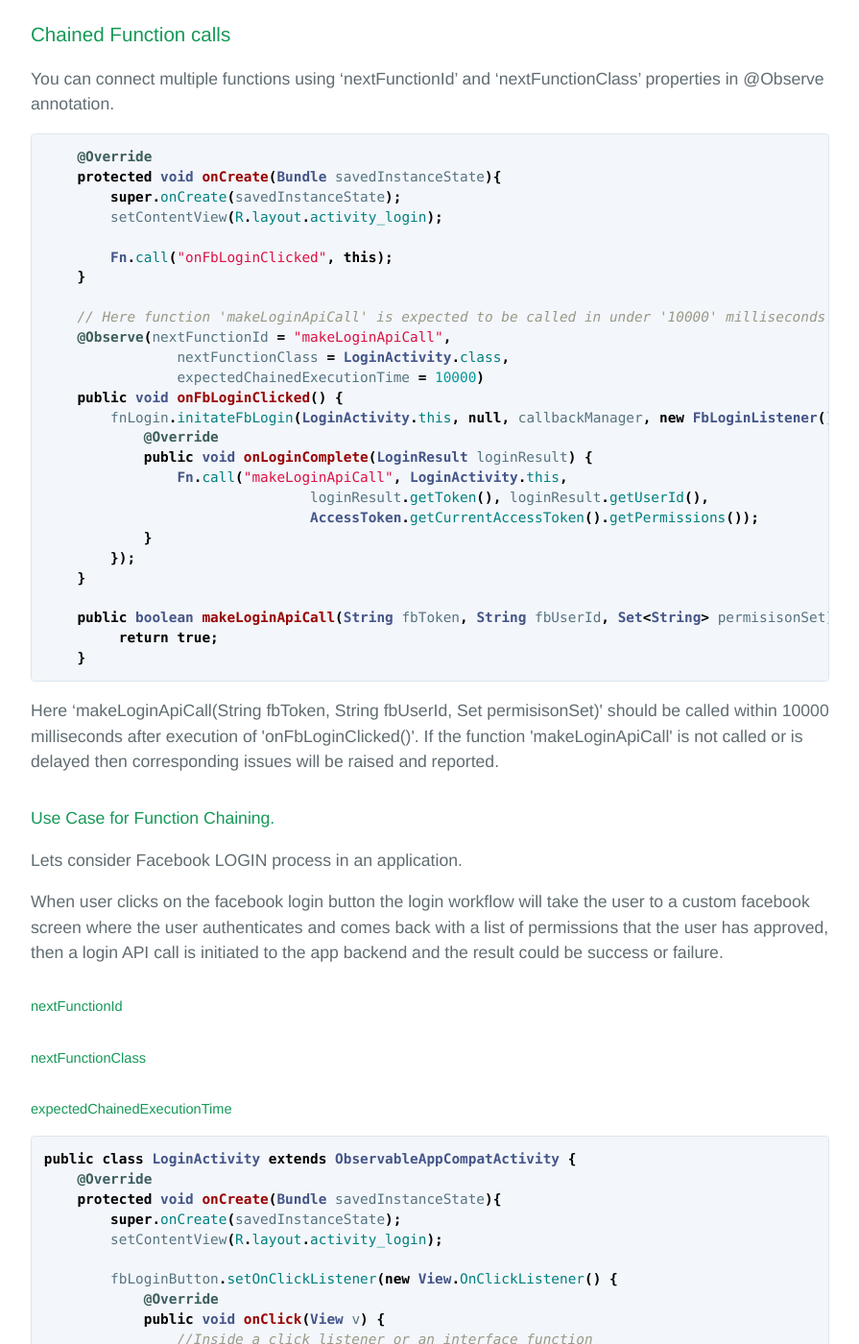
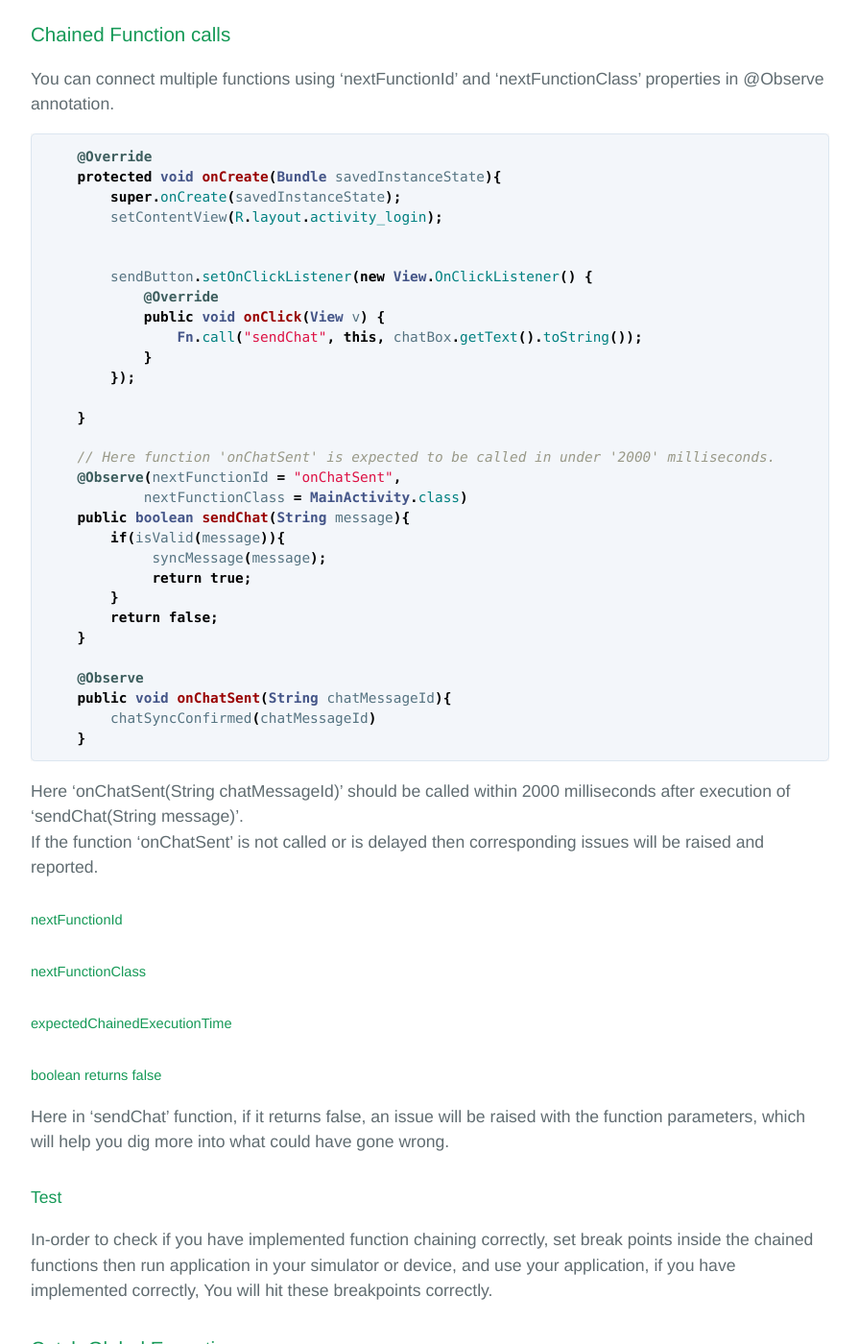
Before and after one commit to finotes/finotes.github.io, a Jekyll site: the page built from _posts/2018-01-19-android-java-docs.md, in a window 1280 px wide and 1400 px high, scrolled down 11368 px. Shown: the whole window at 96% size, without its empty margins (192-1087 px from the left). Built offline with Jekyll 4.4.1, drawn with Linux system fonts in a browser that asks for light colours; some web fonts are replaced; some of the changed text lies outside the part shown.

Commit message:
Update 2018-01-19-android-java-docs.md

````diff
--- a/_posts/2018-01-19-android-java-docs.md
+++ b/_posts/2018-01-19-android-java-docs.md
@@ -465,122 +465,48 @@ public class DBUtils {
 
 ### Chained Function calls
 
-You can connect multiple functions using ‘nextFunctionId’ and 'nextFunctionClass' properties in @Observe annotation.
+You can connect multiple functions using 'nextFunctionId' and 'nextFunctionClass' properties in @Observe annotation.
 ```java
     @Override
     protected void onCreate(Bundle savedInstanceState){
         super.onCreate(savedInstanceState);
         setContentView(R.layout.activity_login);
 
-	Fn.call("onFbLoginClicked", this);
+
+	sendButton.setOnClickListener(new View.OnClickListener() {
+            @Override
+            public void onClick(View v) {
+		Fn.call("sendChat", this, chatBox.getText().toString());
+            }
+        });
+
     }
 
-    // Here function 'makeLoginApiCall' is expected to be called in under '10000' milliseconds.
-    @Observe(nextFunctionId = "makeLoginApiCall",
-                nextFunctionClass = LoginActivity.class,
-                expectedChainedExecutionTime = 10000)
-    public void onFbLoginClicked() {
-        fnLogin.initateFbLogin(LoginActivity.this, null, callbackManager, new FbLoginListener() {
-            @Override
-            public void onLoginComplete(LoginResult loginResult) {
-                Fn.call("makeLoginApiCall", LoginActivity.this,
-				loginResult.getToken(), loginResult.getUserId(),
-				AccessToken.getCurrentAccessToken().getPermissions());
-            }
-        });
+    // Here function 'onChatSent' is expected to be called in under '2000' milliseconds.
+    @Observe(nextFunctionId = "onChatSent",
+            nextFunctionClass = MainActivity.class)
+    public boolean sendChat(String message){
+	if(isValid(message)){
+	     syncMessage(message);
+	     return true;
+	}
+	return false;
     }
 
-    public boolean makeLoginApiCall(String fbToken, String fbUserId, Set<String> permisisonSet){
-         return true;
+    @Observe
+    public void onChatSent(String chatMessageId){
+	chatSyncConfirmed(chatMessageId)
     }
 ```
-Here 'makeLoginApiCall(String fbToken, String fbUserId, Set<String> permisisonSet)' should be called within 10000 milliseconds after execution of 'onFbLoginClicked()'.
-If the function 'makeLoginApiCall' is not called or is delayed then corresponding issues will be raised and reported.
-
-
-#### Use Case for Function Chaining.
-Lets consider Facebook LOGIN process in an application.
-
-When user clicks on the facebook login button the login workflow will take the user to a custom facebook screen where the user authenticates and comes back with a list of permissions that the user has approved, then a login API call is initiated to the app backend and the result could be success or failure.
+Here 'onChatSent(String chatMessageId)' should be called within 2000 milliseconds after execution of 'sendChat(String message)'.
+If the function 'onChatSent' is not called or is delayed then corresponding issues will be raised and reported.
 
 ##### nextFunctionId
 ##### nextFunctionClass
 ##### expectedChainedExecutionTime
 
-```java
-public class LoginActivity extends ObservableAppCompatActivity {
-    @Override
-    protected void onCreate(Bundle savedInstanceState){
-        super.onCreate(savedInstanceState);
-        setContentView(R.layout.activity_login);
-
-        fbLoginButton.setOnClickListener(new View.OnClickListener() {
-            @Override
-            public void onClick(View v) {
-                //Inside a click listener or an interface function
-		//you need to specify the class object
-                // as in this case LoginActivity.this and simply passing 'this' would not work.
-                Fn.call("onFbLoginClicked", LoginActivity.this);
-            }
-        });
-    }
-
-    // Here function 'makeLoginApiCall' is expected to be called in under '10000' milliseconds.
-    @Observe(nextFunctionId = "makeLoginApiCall",
-                nextFunctionClass = LoginActivity.class,
-                expectedChainedExecutionTime = 10000)
-    public void onFbLoginClicked() {
-        fnLogin.initateFbLogin(LoginActivity.this, null, callbackManager, new FbLoginListener() {
-            @Override
-            public void onLoginComplete(LoginResult loginResult) {
-                Fn.call("makeLoginApiCall", LoginActivity.this,
-				loginResult.getToken(), loginResult.getUserId(),
-				AccessToken.getCurrentAccessToken().getPermissions());
-            }
-
-            @Override
-            public void onLoginFailed() {
-	    	// You can report custom issue using Fn.issue().
-	    	// Check custom issue section for more details
-	        Fn.issue(this, "Facebook login failed");
-            }
-        });
-    }
-
-    // Here function 'processUserLogin' is expected to be called in under '5000' milliseconds.
-    @Observe(nextFunctionId = "processUserLogin"
-                nextFunctionClass = LoginActivity.class,
-                expectedChainedExecutionTime = 5000)
-    public boolean makeLoginApiCall(String fbToken, String fbUserId, Set<String> permisisonSet){
-        if (permissionSet.contains("publish_actions")){
-            //On login API success 'onApiCompleted' function will be called.
-            new LoginAPI().call(fbToken, fbUserId);
-            return true;
-        }else{
-            //Toast: "Publish permission is required"
-            return false;
-        }
-    }
-
-    @Override
-    public void onApiCompleted(JSONObject response) {
-        Fn.call("processUserLogin", LoginActivity.this, response);
-    }
-
-    public void processUserLogin(JSONObject response) {
-        if(response.isSuccess()){
-            //Move to MainActivity
-        }
-    }
-}
-```
-
-Here, incase the facebook Login is failed or is delayed by more than 10000 milliseconds, corresponding issues will be raised.
-Also, after facebook login, if the Login API call is not returned or is delayed by more than 5000 milliseconds then, corresponding issues will be raised.
-In case of function chaining you need to use 'expectedChainedExecutionTime' and not 'expectedExecutionTime' to specify the expected time required for chained function to be called.
-
 ##### boolean returns false
-Here in 'makeLoginApiCall' function, if it returns false, an issue will be raised with the function parameters, which will help you dig more into what could have gone wrong.
+Here in 'sendChat' function, if it returns false, an issue will be raised with the function parameters, which will help you dig more into what could have gone wrong.
 
 
 #### Test
````
